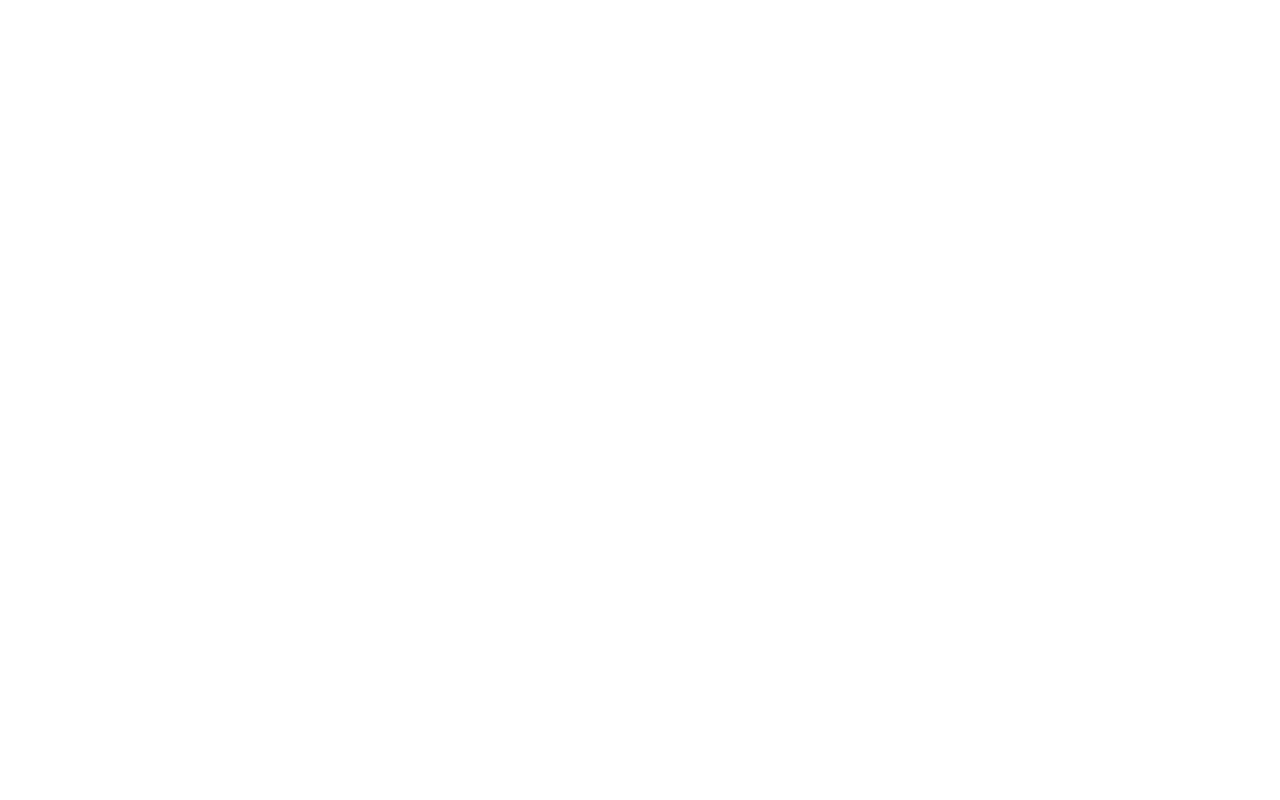
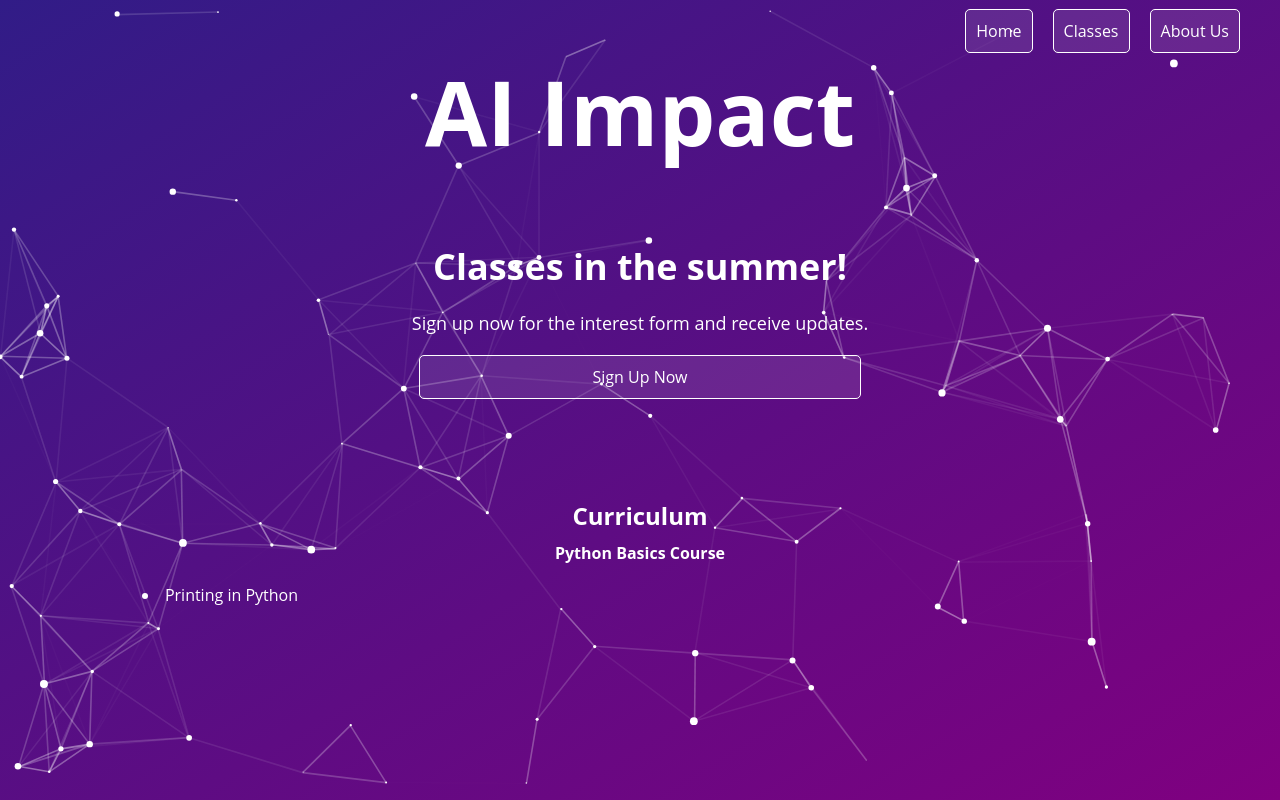
Before and after one commit to Ai-Impact/Ai-Impact, a plain HTML site: page classes.html in a window 1280 px wide. Drawn offline with Linux system fonts and the light colour scheme.

Commit message:
classes setup

```diff
--- a/classes.html
+++ b/classes.html
@@ -0,0 +1,58 @@
+<!DOCTYPE html>
+<html lang="en">
+<head>
+    <meta charset="UTF-8">
+    <meta http-equiv="X-UA-Compatible" content="IE=edge">
+    <meta name="viewport" content="width=device-width, initial-scale=1.0">
+    <title>Document</title>
+    <script src="particles.js"></script>
+    <link rel="stylesheet" href="style.css">
+
+</head>
+<body>
+    <div id="particles-js" style="position: fixed;" ></div>
+        <div style="position: absolute; width: 100%;">
+            <header>
+                <h1 style="font-size: 90px;">AI Impact</h1>
+                <nav>
+
+                    <ul>
+                        <li><a href="#">Home</a></li>
+                        <li><a href="#">Classes</a></li>
+                        <li><a href="#">About Us</a></li>
+                    </ul>
+                </nav>
+
+            </header>
+                <section class="banner">
+                    <h2>Classes in the summer!</h2>
+                    <p>Sign up now for the interest form and receive updates.</p>
+                    <a href="#" class="button ret">Sign Up Now</a>
+                </section>
+                        </li>
+                    </ul>
+                </section>
+
+                <section class="classes">
+                    <h3>Curriculum</h3>
+                    <h4>Python Basics Course</h4>
+                    <p>
+                        <li>Printing in Python</li>
+                    </p>
+                </section>
+
+
+
+
+
+            </div>
+
+
+    </div>
+    <script>
+        particlesJS.load('particles-js', 'particles.json', function() {
+          console.log('particles.js loaded');
+        });
+      </script>
+</body>
+</html>
```
Also changed, not shown: index.html (+1 -1 lines).
